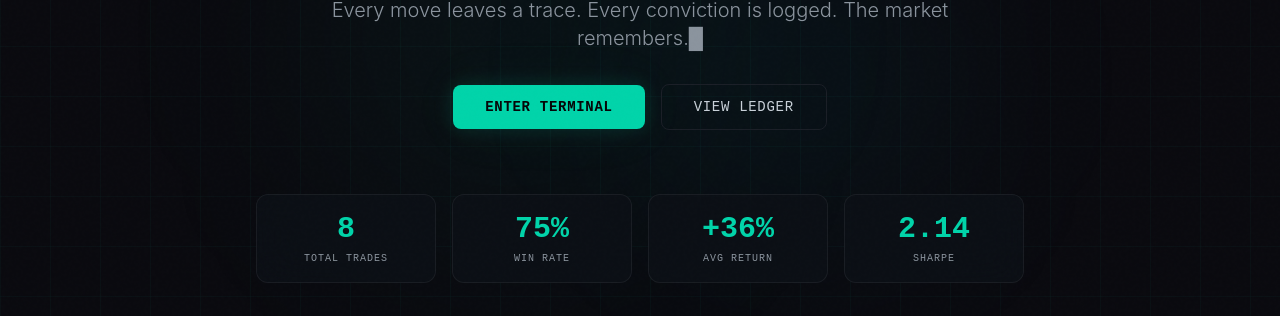
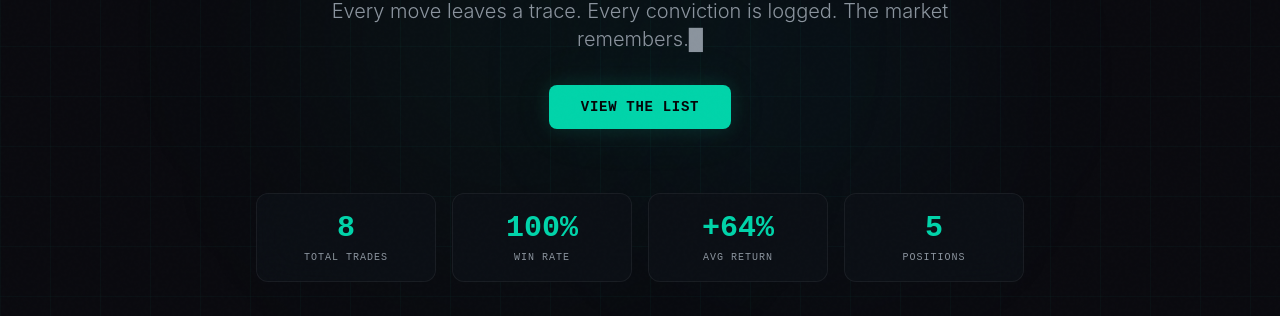
Before and after one commit to lightning1389/schmalbets, a Next.js app: page / in a window 1280 px wide. Shown: the part 354-670 px from the top of the page. Built offline with nearby package versions, Linux system fonts and the light colour scheme; no server answers.

Commit message:
Hero: dynamic stats from store, single VIEW THE LIST button

```diff
--- a/src/components/landing/Hero.tsx
+++ b/src/components/landing/Hero.tsx
@@ -3,8 +3,20 @@
 import { motion } from 'framer-motion';
 import Link from 'next/link';
 import { TerminalText } from '@/components/ui/TerminalText';
+import { useStore } from '@/lib/store';
+import { getTradeGain } from '@/lib/utils';
 
 export function Hero() {
+  const { trades } = useStore();
+
+  // Compute live stats from store
+  const totalTrades = trades.length;
+  const winners = trades.filter((t) => getTradeGain(t.entryPrice, t.exitPrice ?? t.currentPrice, t.direction) > 0);
+  const winRate = totalTrades > 0 ? Math.round((winners.length / totalTrades) * 100) : 0;
+  const avgReturn = totalTrades > 0
+    ? Math.round(trades.reduce((sum, t) => sum + getTradeGain(t.entryPrice, t.exitPrice ?? t.currentPrice, t.direction), 0) / totalTrades)
+    : 0;
+
   return (
     <section className="relative min-h-screen flex items-center justify-center overflow-hidden">
       {/* Animated background grid */}
@@ -70,13 +82,7 @@ export function Hero() {
             href="/dashboard/"
             className="px-8 py-3 bg-schmal-accent text-schmal-darker font-mono font-bold text-sm tracking-wider rounded-lg hover:bg-schmal-accent/90 transition-all glow-accent"
           >
-            ENTER TERMINAL
-          </Link>
-          <Link
-            href="/dashboard/"
-            className="px-8 py-3 border border-schmal-border text-schmal-text font-mono font-medium text-sm tracking-wider rounded-lg hover:border-schmal-accent/50 hover:text-schmal-accent transition-all"
-          >
-            VIEW LEDGER
+            VIEW THE LIST
           </Link>
         </motion.div>
 
@@ -88,10 +94,10 @@ export function Hero() {
           className="grid grid-cols-2 md:grid-cols-4 gap-4 max-w-3xl mx-auto"
         >
           {[
-            { label: 'TOTAL TRADES', value: '8', sub: 'logged' },
-            { label: 'WIN RATE', value: '75%', sub: 'accuracy' },
-            { label: 'AVG RETURN', value: '+36%', sub: 'per position' },
-            { label: 'SHARPE', value: '2.14', sub: 'ratio' },
+            { label: 'TOTAL TRADES', value: `${totalTrades}`, sub: 'logged' },
+            { label: 'WIN RATE', value: `${winRate}%`, sub: 'accuracy' },
+            { label: 'AVG RETURN', value: `${avgReturn >= 0 ? '+' : ''}${avgReturn}%`, sub: 'per position' },
+            { label: 'POSITIONS', value: `${trades.filter(t => t.status === 'OPEN').length}`, sub: 'open' },
           ].map((stat) => (
             <div key={stat.label} className="glass-card p-4 text-center">
               <p className="text-2xl md:text-3xl font-bold font-mono text-schmal-accent">
```
